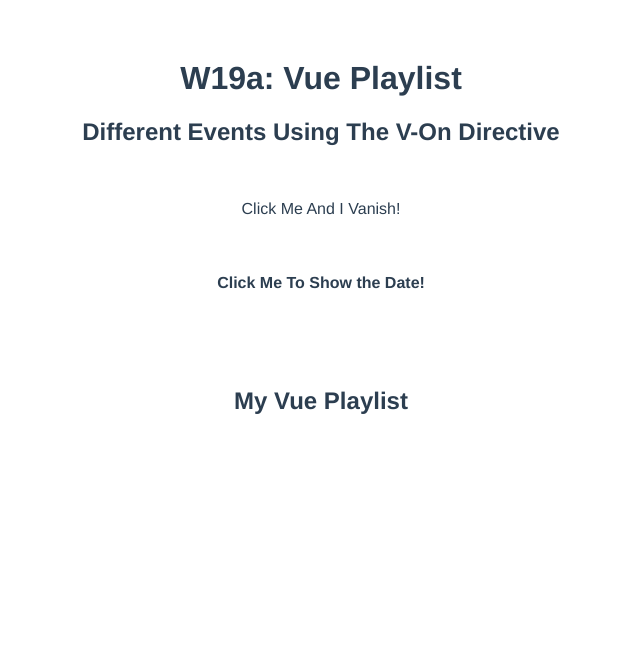
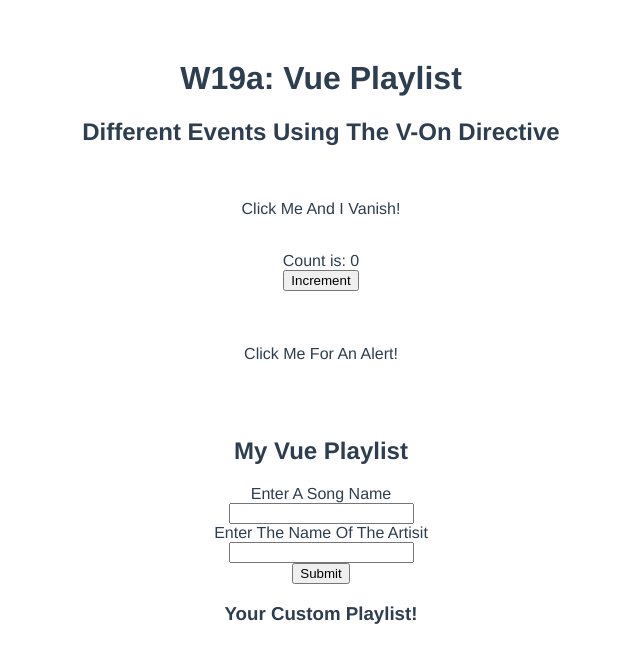
Before and after one commit to IanGoodwill/Vue-Playlist, a Vue app: page / in a window 1280 px wide. Shown: the top 662 px of the page, without its empty margins (319-959 px from the left). Built offline with nearby package versions, Linux system fonts and the light colour scheme.

Commit message:
Added Artist.vue & Song.vue

```diff
--- /dev/null
+++ b/src/components/Artist.vue
@@ -0,0 +1,26 @@
+<template>
+
+    <li>
+       {{ artist.task  }}
+    </li>
+
+</template>
+
+
+
+<script>
+export default {
+    name: 'Artist',
+    props:  [
+        'artist'
+
+    ]
+}
+</script>
+
+
+<style>
+
+
+
+</style>
--- a/src/components/Events.vue
+++ b/src/components/Events.vue
@@ -14,15 +14,24 @@
 
             <br>
 
-            <h4>
-                Click Me To Show the Date!
-            </h4>
+            <label>Count is: {{count}}</label>
+
+            <br>
+
+            <button v-on:click="count++">Increment</button>
+
+            <br>
+            <br>
+            <br>
+            <br>
+
+             <a @click="handleClick()">Click Me For An Alert!</a>
 
         </section>
 
-   <br>
-   <br>
-   <br>
+        <br>
+        <br>
+        <br>
 
     </article>
 
@@ -37,13 +46,21 @@ export default {
     name: 'Events',
        data ()  {
         return  {
-            hide: false
+            hide: false,
+            count: 0
         }
+
+
+
     },
     methods:  {
         Hide ()  {
             this.hide = !this.hide;
-        }
+        },
+        handleClick () {
+      alert("Thanks for Clicking!");
+
+    }
     }
 
 
--- /dev/null
+++ b/src/components/Song.vue
@@ -0,0 +1,26 @@
+<template>
+
+    <li>
+       {{ song.task  }}
+    </li>
+
+</template>
+
+
+
+<script>
+export default {
+    name: 'Song',
+    props:  [
+        'song'
+
+    ]
+}
+</script>
+
+
+<style>
+
+
+
+</style>
--- a/src/components/VuePlaylist.vue
+++ b/src/components/VuePlaylist.vue
@@ -4,7 +4,30 @@
 
     <h2>My Vue Playlist</h2>
 
+    <form @submit="addNewSong" >
 
+        <label for="new-song">
+           Enter A Song Name
+           <br>
+            <input type="text" name="new-song" v-model="newSong">
+        </label>
+            <br>
+          <label for="new-artist">
+            Enter The Name Of The Artisit
+            <br>
+            <input type="text" name="new-artisit" v-model="newArtist">
+        </label>
+            <br>
+        <input type="submit" value="Submit">
+
+    </form>
+
+    <h3> Your Custom Playlist! </h3>
+
+    <ul>
+        <Song v-for="song in songs" :key="song.task" :task="song.task" :song="song" />
+        <Artist v-for="artist in artists" :key="artist.task" :task="artist.task" :artist="artist" />
+    </ul>
 
 
 
@@ -15,10 +38,50 @@
 
 
 <script>
-
+import Song from './Song.vue';
+import Artist from './Artist.vue';
 
 export default {
     name: 'VuePlaylist',
+    components:  {
+        Song,
+        Artist
+    },
+    data () {
+        return {
+            newSong: '',
+            newArtist: '',
+            songs: [],
+            artists: []
+
+        }
+    },
+    methods:  {
+        addNewSong ( event )  {
+            event.preventDefault();
+            const newSong = this.newSong;
+            this.songs.push( {
+                task: newSong,
+
+            } );
+            this.newSong = '';
+            const newArtist = this.newArtist;
+            this.artists.push( {
+                task: newArtist,
+
+            } );
+            this.newArtist = '';
+        }
+    },
+         addNewArtist ( event )  {
+            event.preventDefault();
+            const newArtist = this.newArtist;
+            this.artists.push( {
+                task: newArtist,
+
+            } );
+            this.newArtist = '';
+        }
 
 }
 </script>
```
